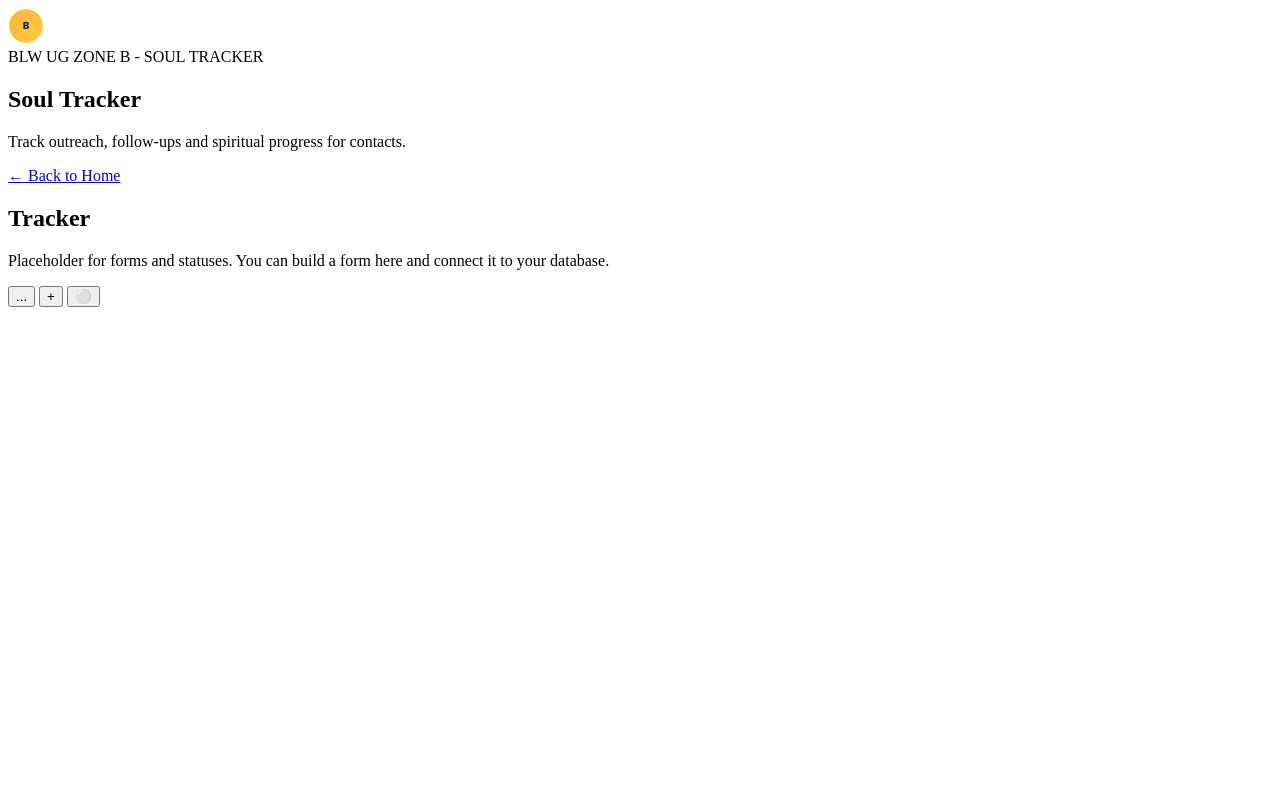
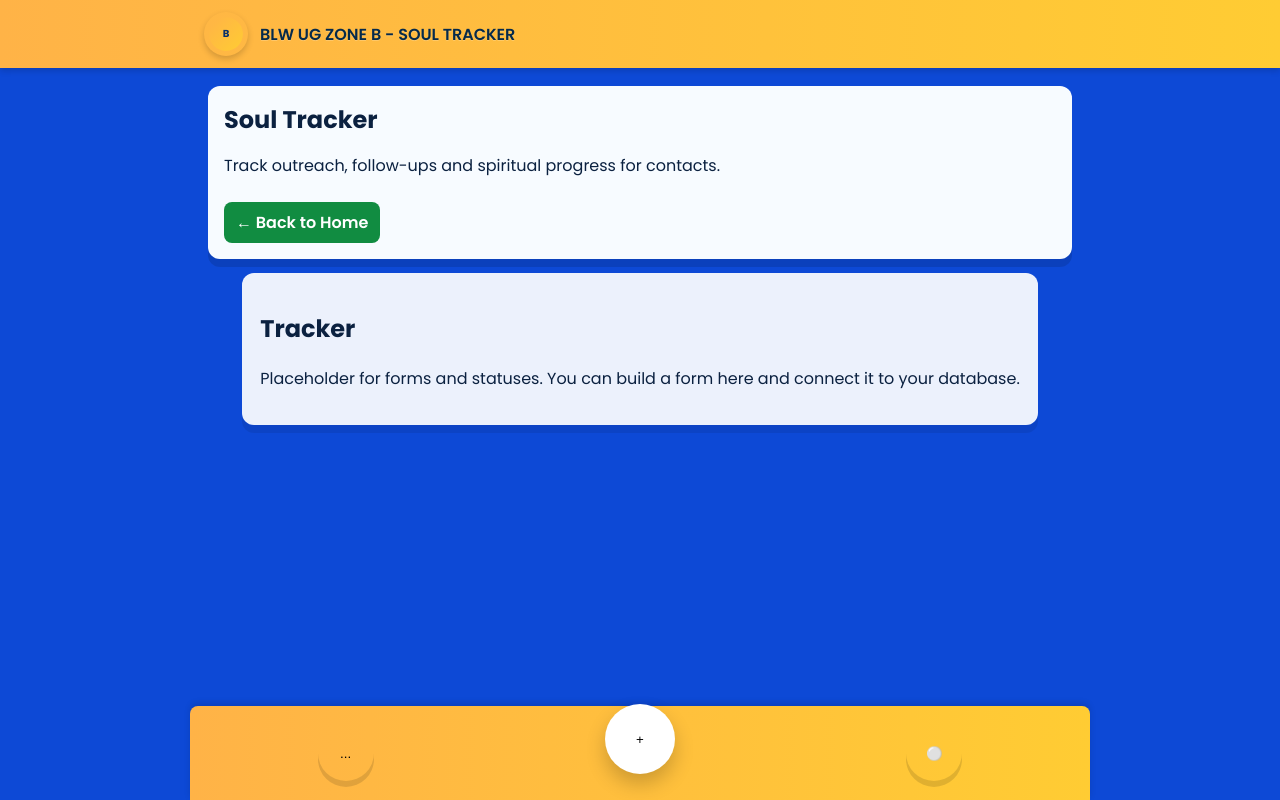
Before and after one commit to leoprocyberdev/Zonebtracker, a plain HTML site: page soul.html in a window 1280 px wide. Drawn offline with Linux system fonts and the light colour scheme; a script that the page names is missing.

Commit message:
Update soul.html
Styling

```diff
--- a/soul.html
+++ b/soul.html
@@ -5,7 +5,7 @@
   <meta name="viewport" content="width=device-width,initial-scale=1" />
   <title>BLW Zone B - Soul Tracker</title>
   <link href="https://fonts.googleapis.com/css2?family=Poppins:wght@300;400;600;700&display=swap" rel="stylesheet">
-  <link rel="stylesheet" href="styles.css">
+  <link rel="stylesheet" href="styles_Version2.css">
 </head>
 <body data-page="soul">
   <header class="topbar">
```
